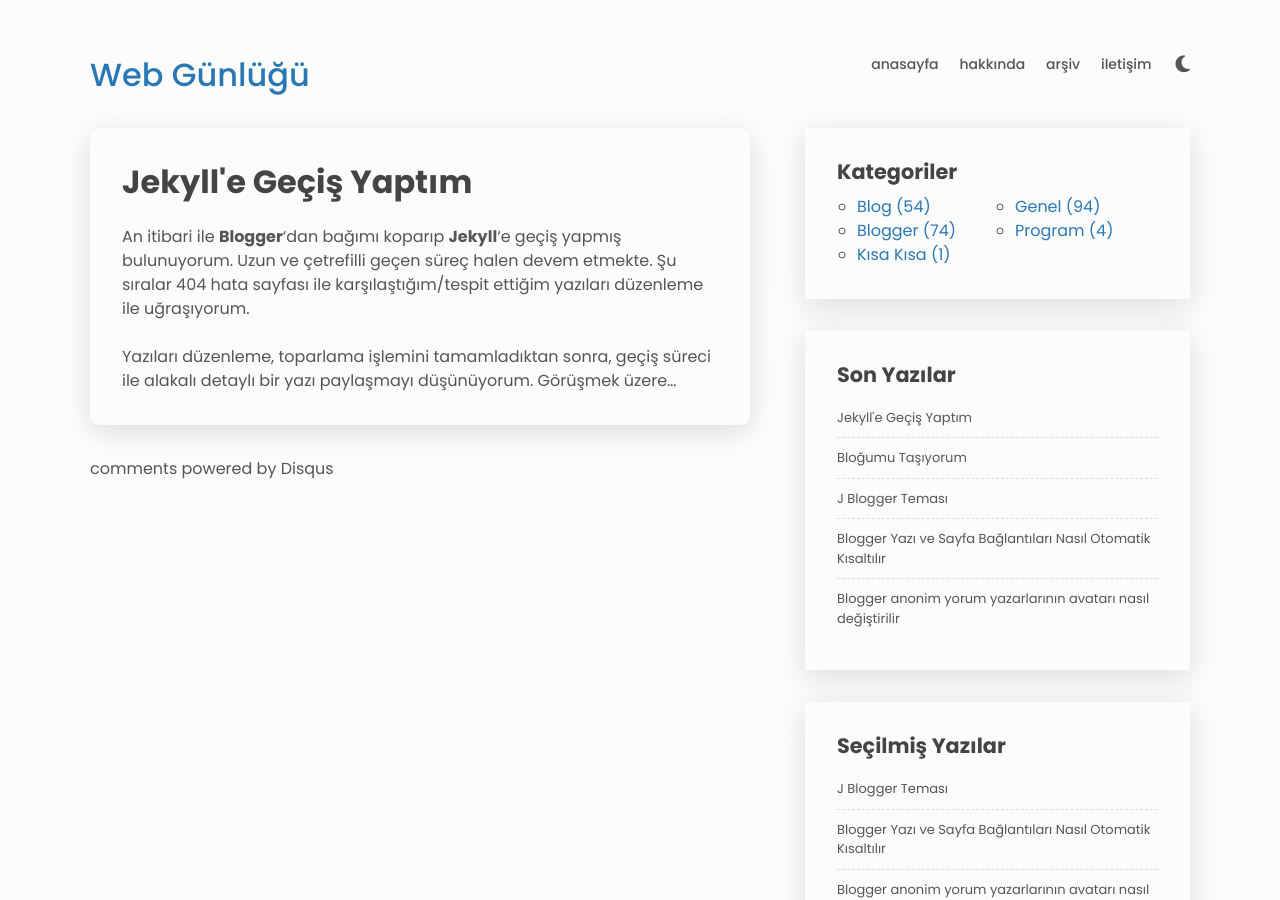
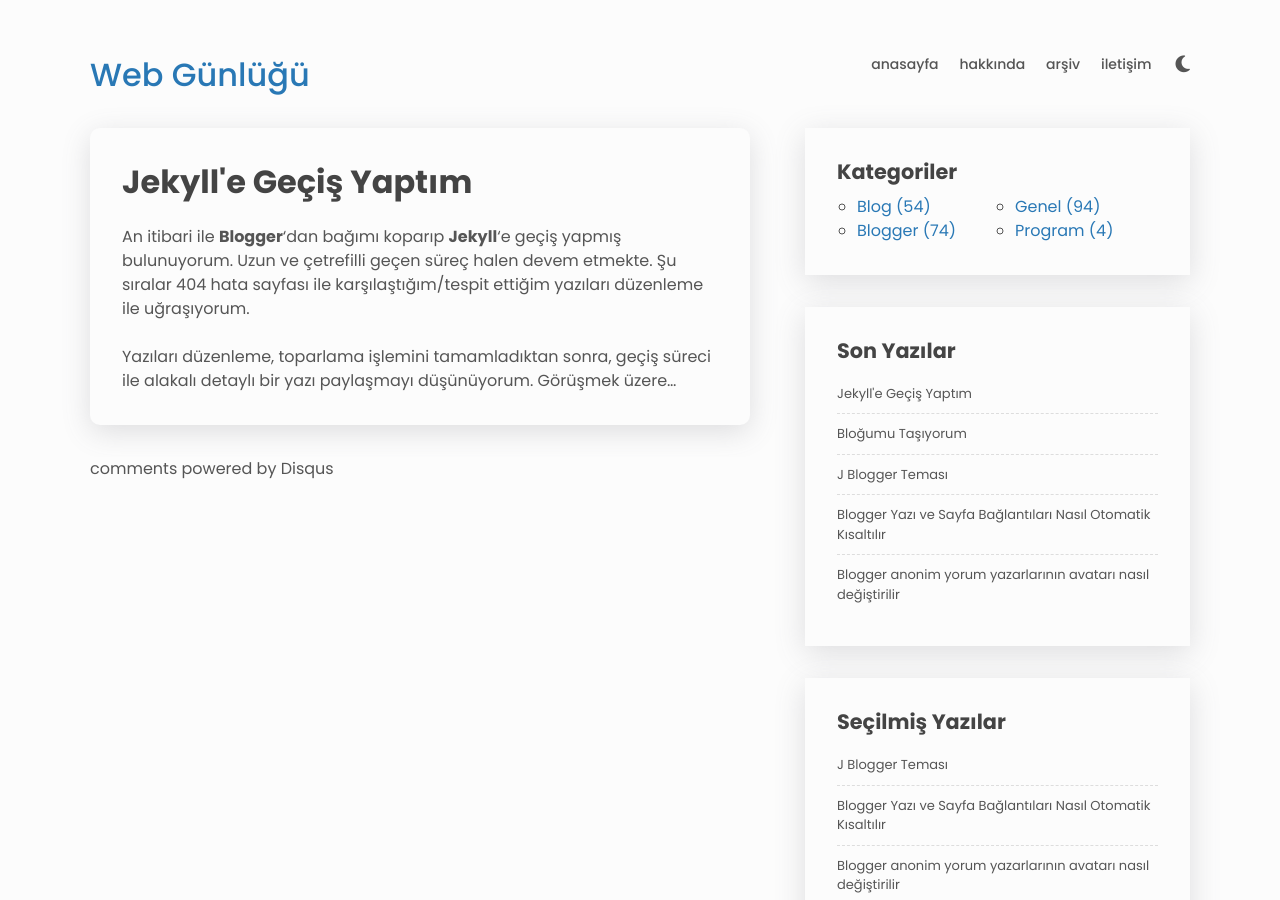
Before and after one commit to zaferzent/zaferzent.github.io, a Jekyll site: the page built from _posts/2022-09-12-Jekylle-gecis-yaptim.md, in a window 1280 px wide and 900 px high. Built offline with Jekyll 4.4.1, drawn with Linux system fonts in a browser that asks for light colours; nearby versions of some CDN libraries; comment, search, counter and statistics services are not loaded.

Commit message:
Update 2022-09-12-Jekylle-gecis-yaptim.md

```diff
--- a/_posts/2022-09-12-Jekylle-gecis-yaptim.md
+++ b/_posts/2022-09-12-Jekylle-gecis-yaptim.md
@@ -4,9 +4,11 @@
 title: Jekyll'e Geçiş Yaptım
 date: 2022-09-12 00:37 Europe/Istanbul
 comments: true
-categories:
-  - Blog
-  - Kısa Kısa
+categories: Blog
+tags:
+  - jekyll
+  - blogger
+  - blogspot
 permalink : "/jekylle-gecis-yaptim"
 ---
 An itibari ile **Blogger**'dan bağımı koparıp **Jekyll**'e geçiş yapmış bulunuyorum. Uzun ve çetrefilli geçen süreç halen devem etmekte. Şu sıralar 404 hata sayfası ile karşılaştığım/tespit ettiğim yazıları düzenleme ile uğraşıyorum.
```
